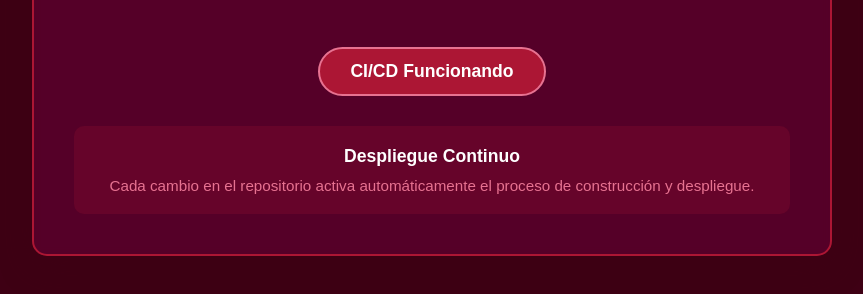
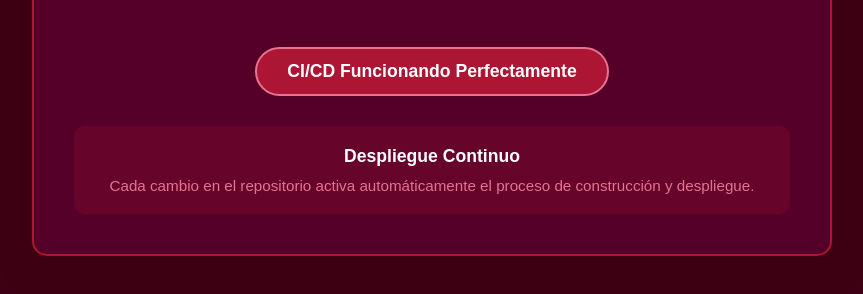
Before and after one commit to KatherineMatosM/mi-pagina-cicd, a plain HTML site: page index.html in a window 1280 px wide. Shown: the part 238-532 px from the top of the page, without its empty margins (208-1071 px from the left). Drawn offline with Linux system fonts and the light colour scheme.

Commit message:
tercer commit

```diff
--- a/index.html
+++ b/index.html
@@ -78,7 +78,7 @@
     <div class="container">
         <h1>Despliegue Automático Exitoso</h1>
         <p>Esta página fue desplegada automáticamente usando <span class="color-accent">GitHub Actions</span> y <span class="color-accent">Surge.sh</span></p>
-        <div class="badge">CI/CD Funcionando</div>
+        <div class="badge">CI/CD Funcionando Perfectamente</div>
 
         <div class="ci-cd-details">
             <div class="details-title">Despliegue Continuo</div>
```
